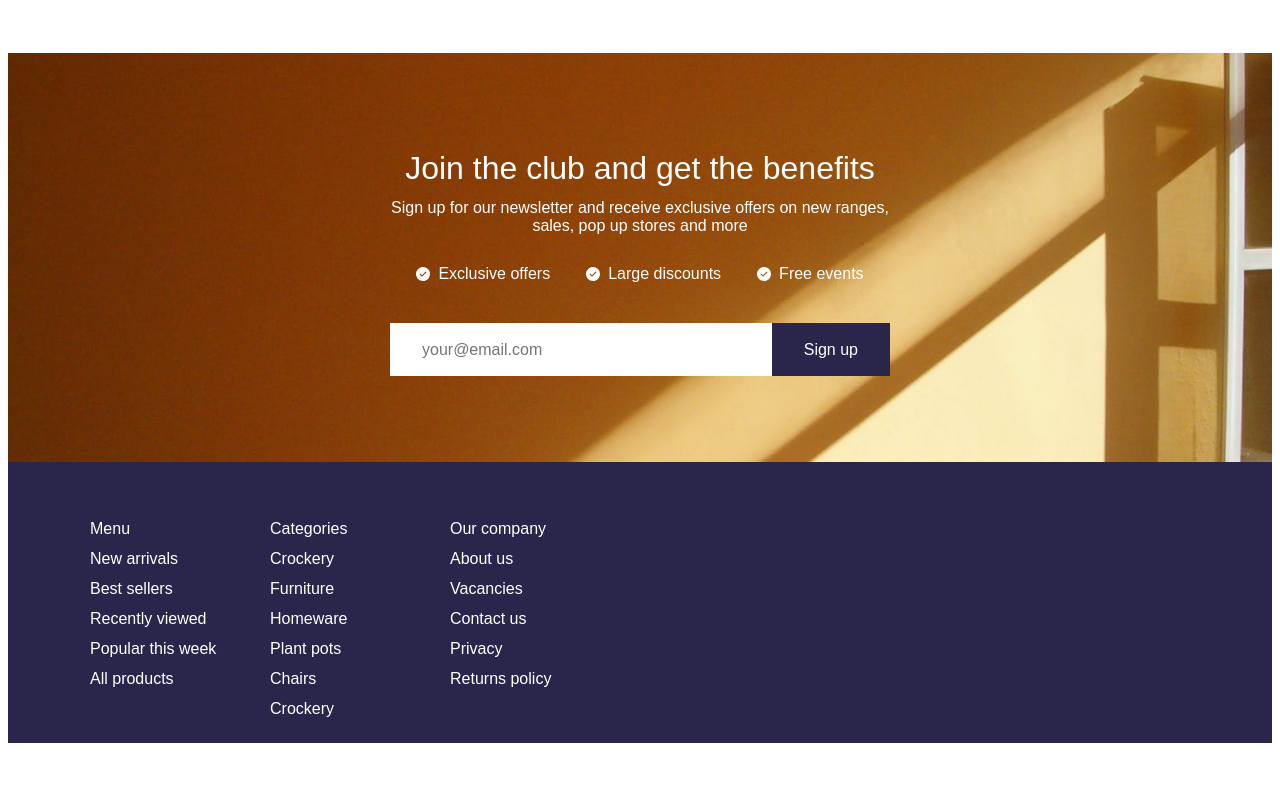
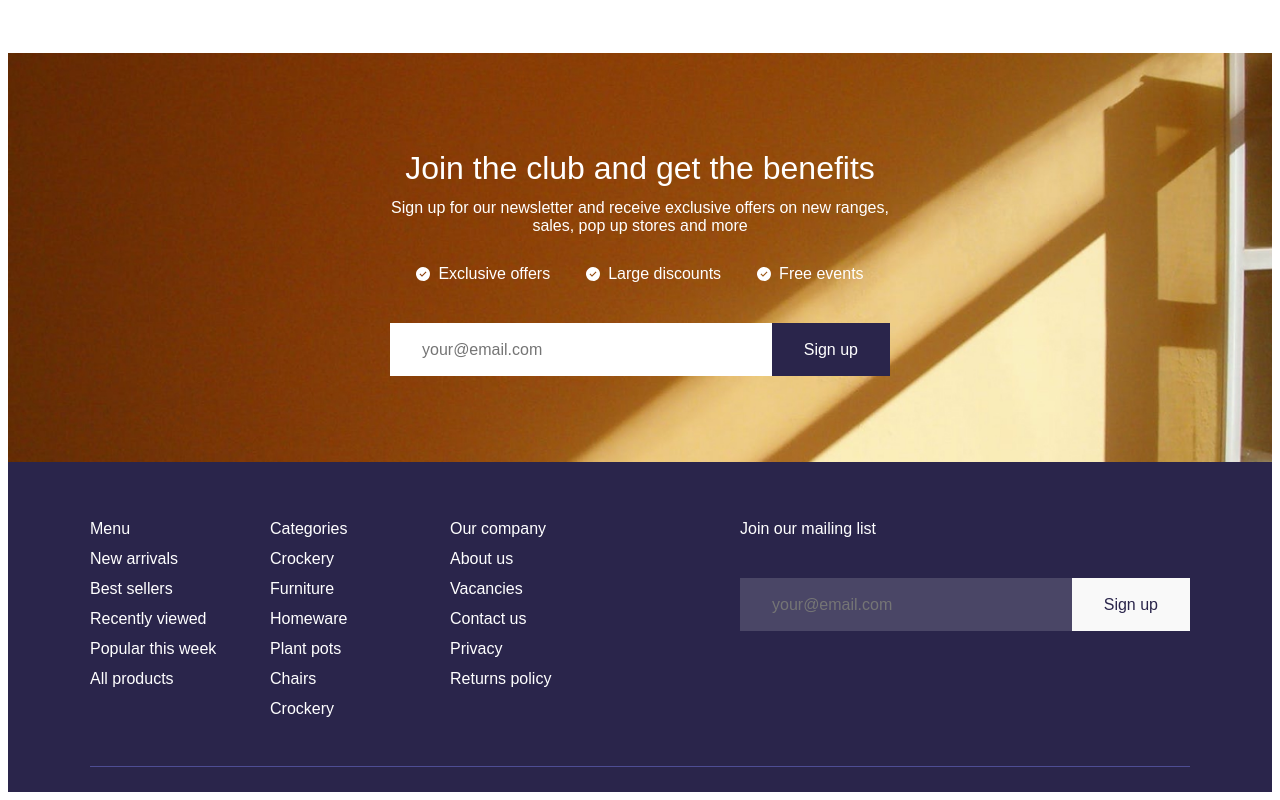
Before and after one commit to yuKalashnikova2/landing-page, a Nuxt app: page / in a window 1280 px wide. Shown: the part 2399-3199 px from the top of the page. Before the commit the page ends 3150 px from the top, so only its background shows below. Built offline with nearby package versions, Linux system fonts and the light colour scheme; a web font is replaced by a local one.

Commit message:
feat(component): formSubscribe

```diff
--- a/assets/styles/global.scss
+++ b/assets/styles/global.scss
@@ -5,6 +5,7 @@
     --black: #2a254b;
     --black-second: #22202e;
     --gray: #726e8d;
+    --violet: #4e4d93;
 }
 * {
   box-sizing: border-box;
--- a/components/Footer.vue
+++ b/components/Footer.vue
@@ -34,8 +34,16 @@
             <NuxtLink to="/" class="footer-menu__link">Returns policy</NuxtLink>
           </div>
         </div>
+
+        <div class="footer-subscribe">
+          <span>Join our mailing list</span>
+          <FormSubscribe
+            different-color="light"
+            bg-color-input="rgba(255,255,255,0.15)"
+            bgColorInputText="#fff"
+          />
+        </div>
       </div>
-      <div class="footer-subscribe"></div>
     </div>
   </footer>
 </template>
@@ -51,10 +59,12 @@
     display: grid;
     grid-template-columns: 540px 1fr;
     column-gap: 110px;
+    border-bottom: 1px solid var(--violet);
   }
   &-menu {
     display: grid;
     grid-template-columns: repeat(3, 1fr);
+    padding-bottom: 48px;
     &__title {
       display: block;
       margin-bottom: 12px;
--- /dev/null
+++ b/components/FormSubscribe.vue
@@ -0,0 +1,39 @@
+<script setup>
+   const props = defineProps({
+  differentColor: {
+    type: String,
+    required: false,
+  },
+  bgColorInput: {
+    type: String,
+    required: false,
+  },
+  bgColorInputText: {
+    type: String,
+    required: false,
+  }
+})
+
+</script>
+<template>
+    <form class="subscribe-form">
+        <input
+          type="text"
+          placeholder="your@email.com"
+          class="input-text subscribe-form__input"
+          :style="{backgroundColor: bgColorInput, color: bgColorInputText}"
+        />
+        <ButtonUI :color-btn="differentColor || 'primary'">Sign up</ButtonUI>
+    </form>
+
+</template>
+
+<style lang="scss">
+    .subscribe-form {
+        display: flex;
+        &__input {
+            flex-grow: 1;
+        }
+
+    }
+</style>
--- a/components/Subscribe.vue
+++ b/components/Subscribe.vue
@@ -21,15 +21,7 @@
           <span>Free events</span>
         </div>
       </div>
-
-      <form class="subscribe-form">
-        <input
-          type="text"
-          placeholder="your@email.com"
-          class="input-text subscribe-form__input"
-        />
-        <ButtonUI color-btn="primary">Sign up</ButtonUI>
-      </form>
+        <FormSubscribe />
     </div>
   </div>
 </template>
@@ -69,9 +61,6 @@
     display: flex;
     margin-top: 40px;
     width: 100%;
-    &__input {
-      flex-grow: 1;
-    }
   }
 }
 </style>
```
